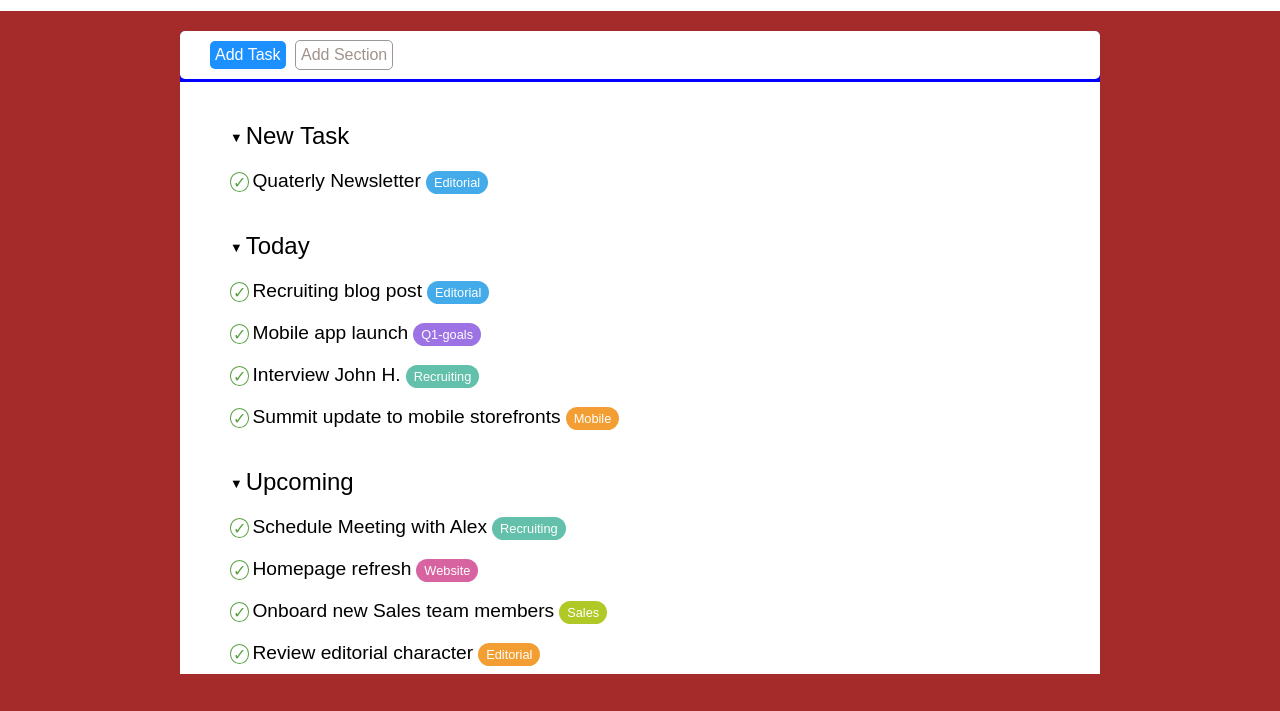
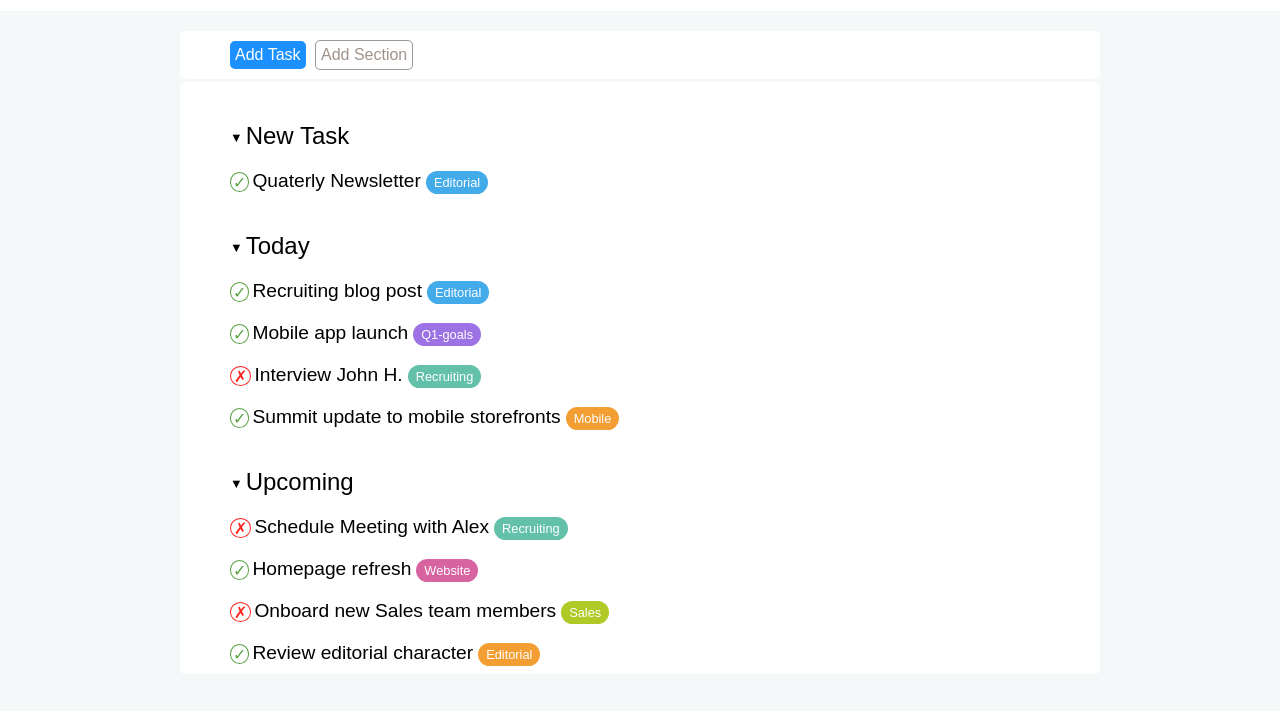
Before and after one commit to GiordanoGuidi/html-css-toboolist, a plain HTML site: page index.html in a window 1280 px wide. Shown: the part 89-800 px from the top of the page. Drawn offline with Linux system fonts and the light colour scheme.

Commit message:
inserted special character

```diff
--- a/CSS/style.css
+++ b/CSS/style.css
@@ -8,14 +8,13 @@
 /*Utils*/
 body{
     font-family: Arial,sans-serif;
-    background-color: brown;
+    background-color: #F5F8F9;
 }
 
 .container{
     max-width: 920px;
     margin: 0 auto;
     margin-top: 20px;
-    background-color: blue;
     border-radius: 5px;
 }
 
@@ -28,11 +27,14 @@ button{
 .button-container{
     border-radius: 5px;
     background-color: white;
+    padding-left: 40px;
+
 }
 
 .container-list{
     margin-top: 3px;
     background-color: white;
+    border-radius: 5px;
 }
 
 ul{
@@ -81,7 +83,7 @@ h1{
 .button-colored{
     background-color: #1D90FF;
     color: white;
-    margin: 10px 5px 10px 30px;
+    margin: 10px 5px 10px 10px;
     border: 0px;
 }
 
@@ -116,6 +118,15 @@ h1{
     margin-right: 3px;
 }
 
+.special-x{
+    color: #FF231F;
+    border: 1px solid #FF231F ;
+    border-radius: 50%;
+    padding: 0.5px 3px;
+    font-size: 1rem;
+    margin-right: 3px;
+}
+
 .purple{
         background-color: #9C72E4;
     }
--- a/index.html
+++ b/index.html
@@ -4,13 +4,13 @@
     <meta charset="UTF-8">
     <meta name="viewport" content="width=device-width, initial-scale=1.0">
     <meta name="author" content="Giordano Guidi">
-    <link rel="icon" href="img/Logo.png">
+    <link rel="icon" href="img/Logo.png" >
     <link rel="stylesheet" href="CSS/style.css">
     <title>Toboolist</title>
 </head>
 <body>
     <header><!--Intestazione-->
-       <img src="img/Logo.png" alt="" id="logo">
+       <img src="img/Logo.png" alt="boolean logo" id="logo">
        <h1>Toboolist</h1>
     </header>
     <div class="container"> <!--Contenitore Principale-->
@@ -33,19 +33,17 @@
                         <li class="bold-li"><span class="down-arrow">&#9660;</span>Today</li>
                         <li> <span class="check">&check;</span>Recruiting blog post<span class="label">Editorial</span></li>
                         <li> <span class="check">&check;</span>Mobile app launch<span class="label purple">Q1-goals</span></li>
-                        <li> <span class="check">&check;</span>Interview John H.<span class="label green">Recruiting</span></li>
+                        <li> <span class="special-x">&#10007;</span>Interview John H.<span class="label green">Recruiting</span></li>
                         <li> <span class="check">&check;</span>Summit update to mobile storefronts<span class="label orange">Mobile</span></li>
                     </ul>
 
                     <ul class="Upcoming-list"> <!--Upcoming-->
                         <li class="bold-li"><span class="down-arrow">&#9660;</span>Upcoming</li>
-                        <li> <span class="check">&check;</span>Schedule Meeting with Alex<span class="label green">Recruiting</span></li>
+                        <li> <span class="special-x">&#10007;</span>Schedule Meeting with Alex<span class="label green">Recruiting</span></li>
                         <li> <span class="check">&check;</span>Homepage refresh<span class="label pink">Website</span></li>
-                        <li> <span class="check">&check;</span>Onboard new Sales team members<span class="label light-green">Sales</span></li>
+                        <li> <span class="special-x">&#10007;</span>Onboard new Sales team members<span class="label light-green">Sales</span></li>
                         <li id="row-final"> <span class="check">&check;</span>Review editorial character<span class="label orange">Editorial</span></li>
                     </ul>
-
-
                 </div>
             </section>
         </main>
```
